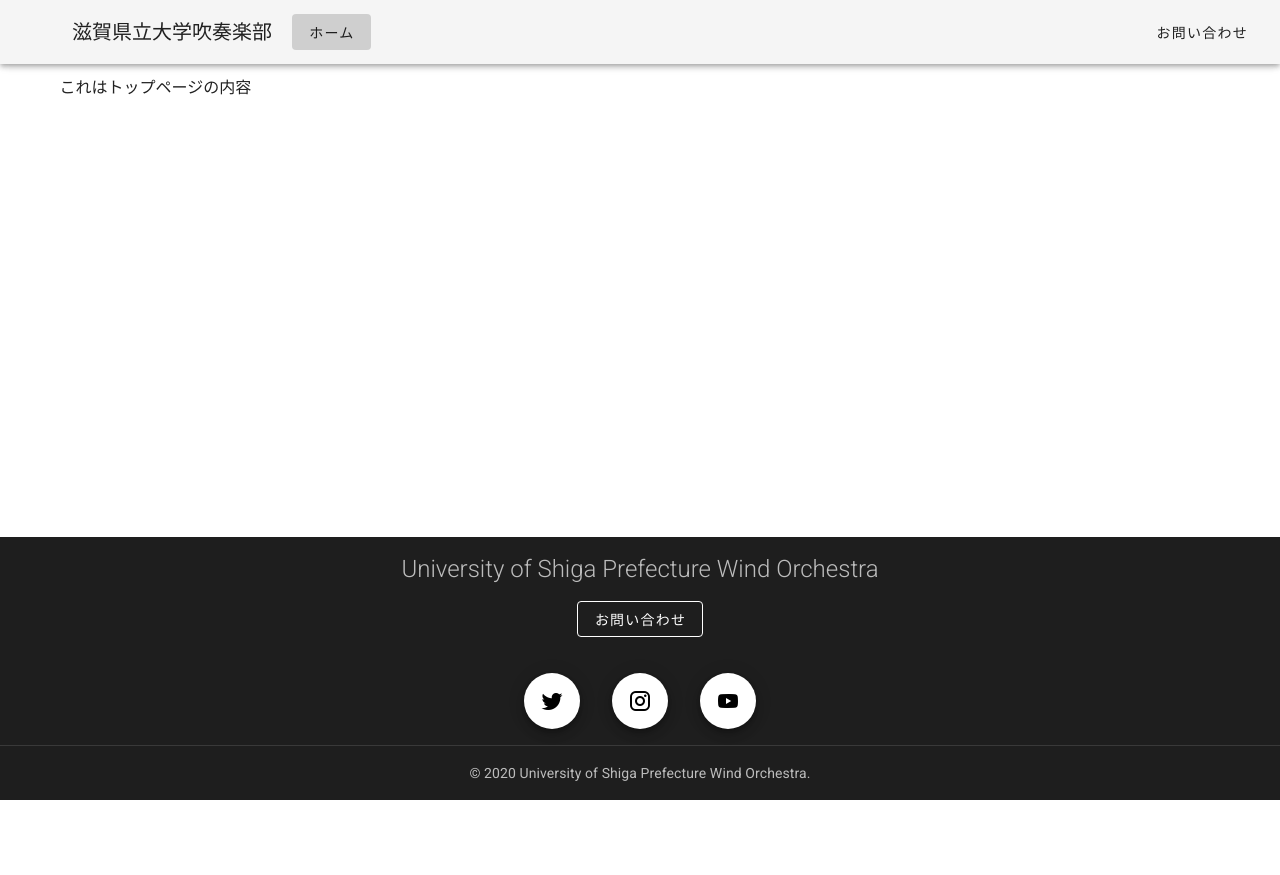
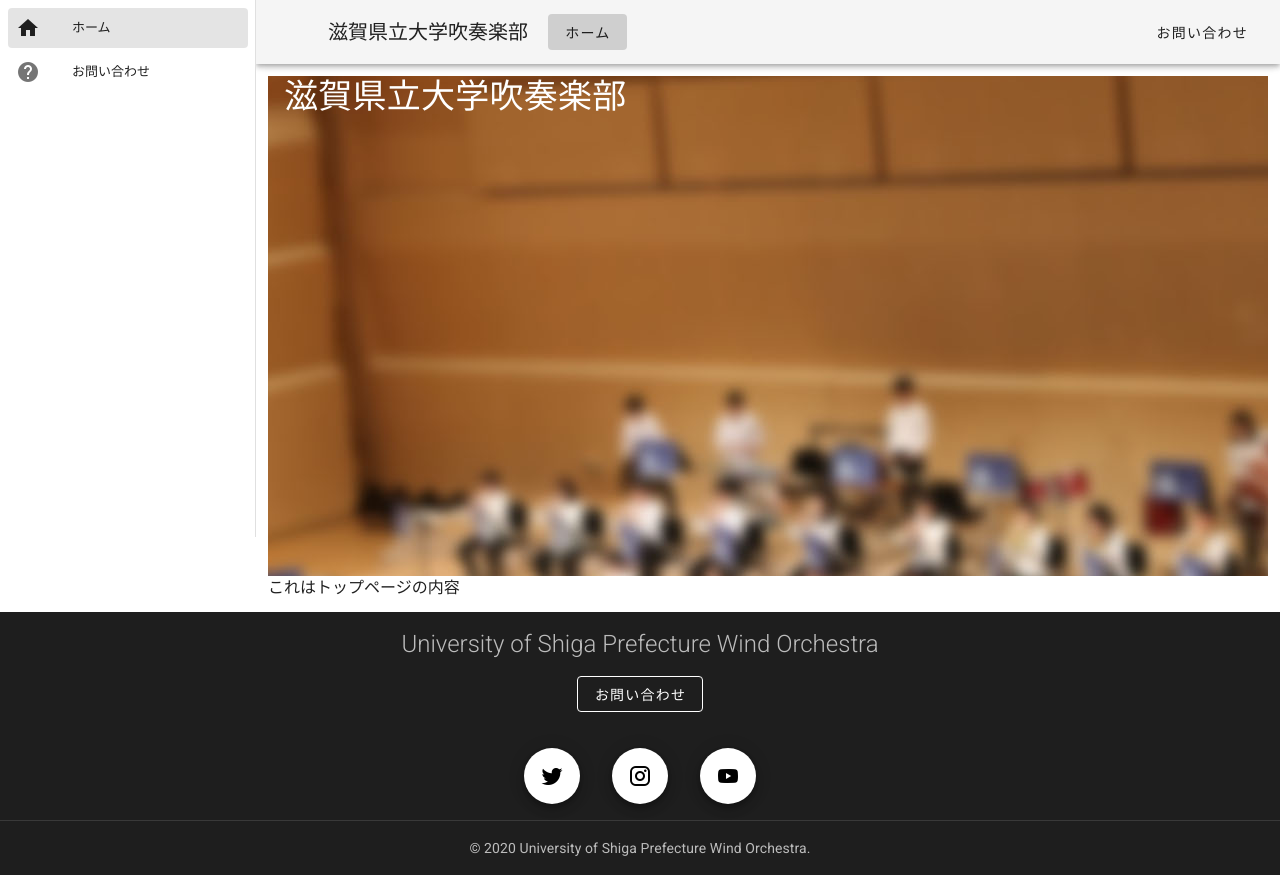
Before and after one commit to tanak3n/uspbrass.com, a Nuxt app: page / in a window 1280 px wide. Before the commit the page ends 800 px from the top, so only its background shows below. Built offline with nearby package versions, Linux system fonts and the light colour scheme.

Commit message:
Navigation Drawerを雑に実装

```diff
--- a/layouts/default.vue
+++ b/layouts/default.vue
@@ -1,6 +1,29 @@
 <template>
   <v-app>
-    <v-app-bar fixed app>
+    <v-navigation-drawer v-model="drawer" app>
+      <v-list dense nav>
+        <v-list-item
+          v-for="naviItem in naviItems"
+          :key="naviItem.title"
+          link
+          nuxt
+          :to="naviItem.to"
+        >
+          <v-list-item-icon>
+            <v-icon>{{ naviItem.icon }}</v-icon>
+          </v-list-item-icon>
+
+          <v-list-item-content>
+            <v-list-item-title>{{ naviItem.title }}</v-list-item-title>
+          </v-list-item-content>
+        </v-list-item>
+      </v-list>
+    </v-navigation-drawer>
+    <v-app-bar app>
+      <v-app-bar-nav-icon
+        class="hidden-lg-and-up"
+        @click.stop="drawer = !drawer"
+      />
       <v-avatar tile class="mr-2">
         <v-img src="/logo.png" />
       </v-avatar>
@@ -14,7 +37,7 @@
         <nuxt />
       </v-container>
     </v-content>
-    <v-footer dark padless>
+    <v-footer dark padless app absolute>
       <v-card flat tile class="text-center flex">
         <v-card-text class="headline font-weight-light">
           University of Shiga Prefecture Wind Orchestra
@@ -47,7 +70,7 @@ export default {
   data() {
     return {
       //   clipped: false,
-      //   drawer: false,
+      drawer: null,
       //   fixed: false,
       //   miniVariant: false,
       //   right: true,
@@ -60,6 +83,10 @@ export default {
           icon: 'mdi-youtube',
           href: 'https://www.youtube.com/channel/UCVaybU4j_-bD7p8R3EA-k6w/'
         }
+      ],
+      naviItems: [
+        { title: 'ホーム', icon: 'mdi-home', to: '/' },
+        { title: 'お問い合わせ', icon: 'mdi-help-circle', to: '/contact' }
       ]
     }
   }
--- a/pages/index.vue
+++ b/pages/index.vue
@@ -1,11 +1,12 @@
 <template>
   <div>
-    <!-- <v-parallax src="/parallax_regular_concert.jpg">
-      <h1 class="display-2">滋賀県立大学吹奏楽部</h1>
-      <p>
-        こんにちは！滋賀県立大学吹奏楽部です！コンクールや定期演奏会，依頼演奏に向けて日々練習に取り組んでいます！
-      </p>
-    </v-parallax> -->
+    <v-parallax src="/parallax_regular_concert.jpg">
+      <v-row>
+        <v-col cols="12">
+          <span class="display-1">滋賀県立大学吹奏楽部</span>
+        </v-col>
+      </v-row>
+    </v-parallax>
     これはトップページの内容
   </div>
 </template>
```
Also changed, not shown: static/parallax_regular_concert.jpg (added).
